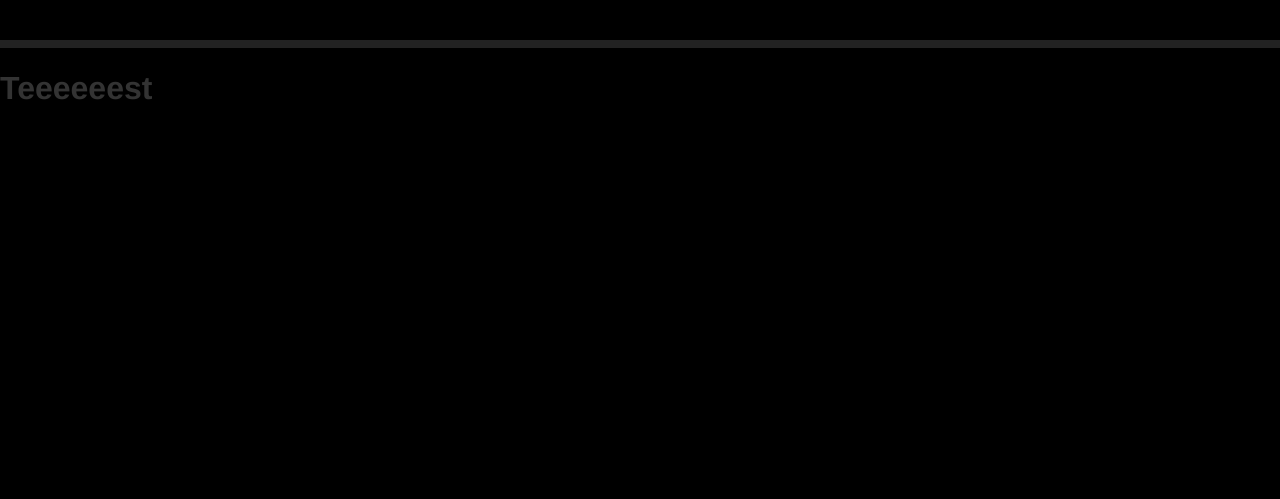
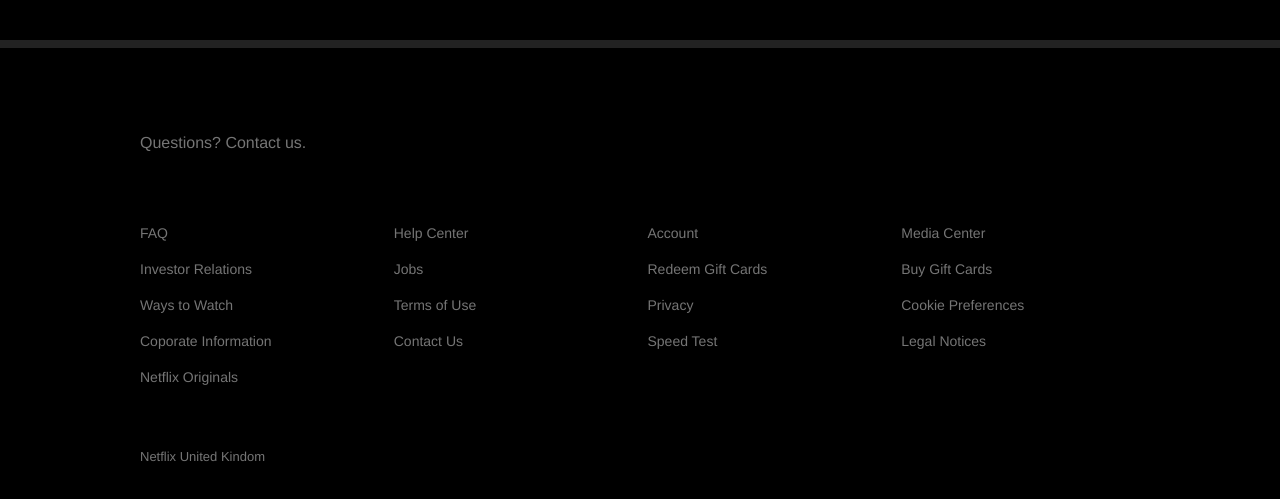
Before and after one commit to ackermanGitHub/netflix_app, a React (Create React App) app: page / in a window 1280 px wide. Shown: the part 1189-1688 px from the top of the page. Before the commit the page ends 1317 px from the top, so only its background shows below. Built offline with nearby package versions, Linux system fonts and the light colour scheme.

Commit message:
add: Footer to Components

```diff
--- a/src/App.js
+++ b/src/App.js
@@ -1,6 +1,12 @@
 import React from "react";
 import { JumbotronContainer } from "./containers/jumbotron";
+import { FooterContainer } from "./containers/footer";
 
 export default function App() {
-  return <JumbotronContainer/>;
+  return (
+    <>
+      <JumbotronContainer/>
+      <FooterContainer/>
+    </>
+  );
 }
--- a/src/components/footer/index.js
+++ b/src/components/footer/index.js
@@ -1,9 +1,30 @@
 import React from "react";
+import { Container, Row, Column, Link, Title, Text, Break } from './styles/footer';
 
-export default function Footer() {
-    return (
-        <div>
-            <h1>Teeeeeest</h1>
-        </div>
-    )
+export default function Footer({ children, ...restProps }) {
+    return <Container {...restProps}>{children}</Container>;
 }
+
+Footer.Row = function FooterRow({ children, ...restProps }) {
+    return <Row {...restProps}>{children}</Row>;
+}
+
+Footer.Column = function FooterColumn({ children, ...restProps }) {
+    return <Column {...restProps}>{children}</Column>;
+}
+
+Footer.Link = function FooterLink({ children, ...restProps }) {
+    return <Link {...restProps}>{children}</Link>;
+}
+
+Footer.Title = function FooterTitle({ children, ...restProps }) {
+    return <Title {...restProps}>{children}</Title>;
+}
+
+Footer.Text = function FooterText({ children, ...restProps }) {
+    return <Text {...restProps}>{children}</Text>;
+}
+
+Footer.Break = function FooterBreak({ children, ...restProps }) {
+    return <Break {...restProps}>{children}</Break>;
+}
--- /dev/null
+++ b/src/components/footer/styles/footer.js
@@ -0,0 +1,53 @@
+import styled from "styled-components/macro";
+
+export const Container = styled.div`
+    display: flex;
+    padding: 70px 56px;
+    margin: auto;
+    max-width: 1000px;
+    flex-direction: column;
+
+    @media (max-width: 1000px) {
+        padding: 70px 30px;
+    }
+`;
+
+export const Column = styled.div`
+    display: flex;
+    flex-direction: column;
+    text-align: left;
+`;
+
+export const Row = styled.div`
+    display: grid;
+    grid-template-columns: repeat(auto-fill, minmax(210px, 1fr));
+    grid-gap: 15px;
+
+    @media (max-width: 1000px) {
+        grid-template-columns: repeat(auto-fill, minmax(150px, 1fr));
+    }
+`;
+
+export const Link = styled.a`
+    color: #757575;
+    margin-bottom: 20px;
+    font-size: 14px;
+    text-decoration: none;
+`;
+
+export const Title = styled.p`
+    font-size: 16px;
+    color: #757575;
+    margin-bottom: 40px;
+`;
+
+export const Text = styled.p`
+    font-size: 13px;
+    color: #757575;
+    margin-bottom: 40px;
+`;
+
+export const Break = styled.p`
+    flex-basis: 100%;
+    height: 0;
+`;
--- /dev/null
+++ b/src/containers/footer.js
@@ -0,0 +1,44 @@
+import React from "react";
+import { Footer } from "../components";
+
+export function FooterContainer() {
+    return(
+        <Footer>
+            <Footer.Title>Questions? Contact us.</Footer.Title>
+            <Footer.Break/>
+            <Footer.Row>
+                <Footer.Column>
+                    <Footer.Link href="#">FAQ</Footer.Link>
+                    <Footer.Link href="#">Investor Relations</Footer.Link>
+                    <Footer.Link href="#">Ways to Watch</Footer.Link>
+                    <Footer.Link href="#">Coporate Information</Footer.Link>
+                    <Footer.Link href="#">Netflix Originals</Footer.Link>
+                </Footer.Column>
+
+                <Footer.Column>
+                    <Footer.Link href="#">Help Center</Footer.Link>
+                    <Footer.Link href="#">Jobs</Footer.Link>
+                    <Footer.Link href="#">Terms of Use</Footer.Link>
+                    <Footer.Link href="#">Contact Us</Footer.Link>
+                </Footer.Column>
+
+                <Footer.Column>
+                    <Footer.Link href="#">Account</Footer.Link>
+                    <Footer.Link href="#">Redeem Gift Cards</Footer.Link>
+                    <Footer.Link href="#">Privacy</Footer.Link>
+                    <Footer.Link href="#">Speed Test</Footer.Link>
+                </Footer.Column>
+
+                <Footer.Column>
+                    <Footer.Link href="#">Media Center</Footer.Link>
+                    <Footer.Link href="#">Buy Gift Cards</Footer.Link>
+                    <Footer.Link href="#">Cookie Preferences</Footer.Link>
+                    <Footer.Link href="#">Legal Notices</Footer.Link>
+                </Footer.Column>
+            </Footer.Row>
+            <Footer.Break/>
+
+            <Footer.Text>Netflix United Kindom</Footer.Text>
+        </Footer>
+    )
+}
--- a/src/containers/jumbotron.js
+++ b/src/containers/jumbotron.js
@@ -1,6 +1,6 @@
 import React from "react";
 import jumboData from '../fixtures/jumbo'
-import { Jumbotron, Footer } from "../components";
+import { Jumbotron } from "../components";
 
 export function JumbotronContainer() {
   return (
@@ -17,7 +17,6 @@
             </Jumbotron.Pane>
           </Jumbotron>
         ))}
-        <Footer/>
     </Jumbotron.Container>
   );
 }
```
